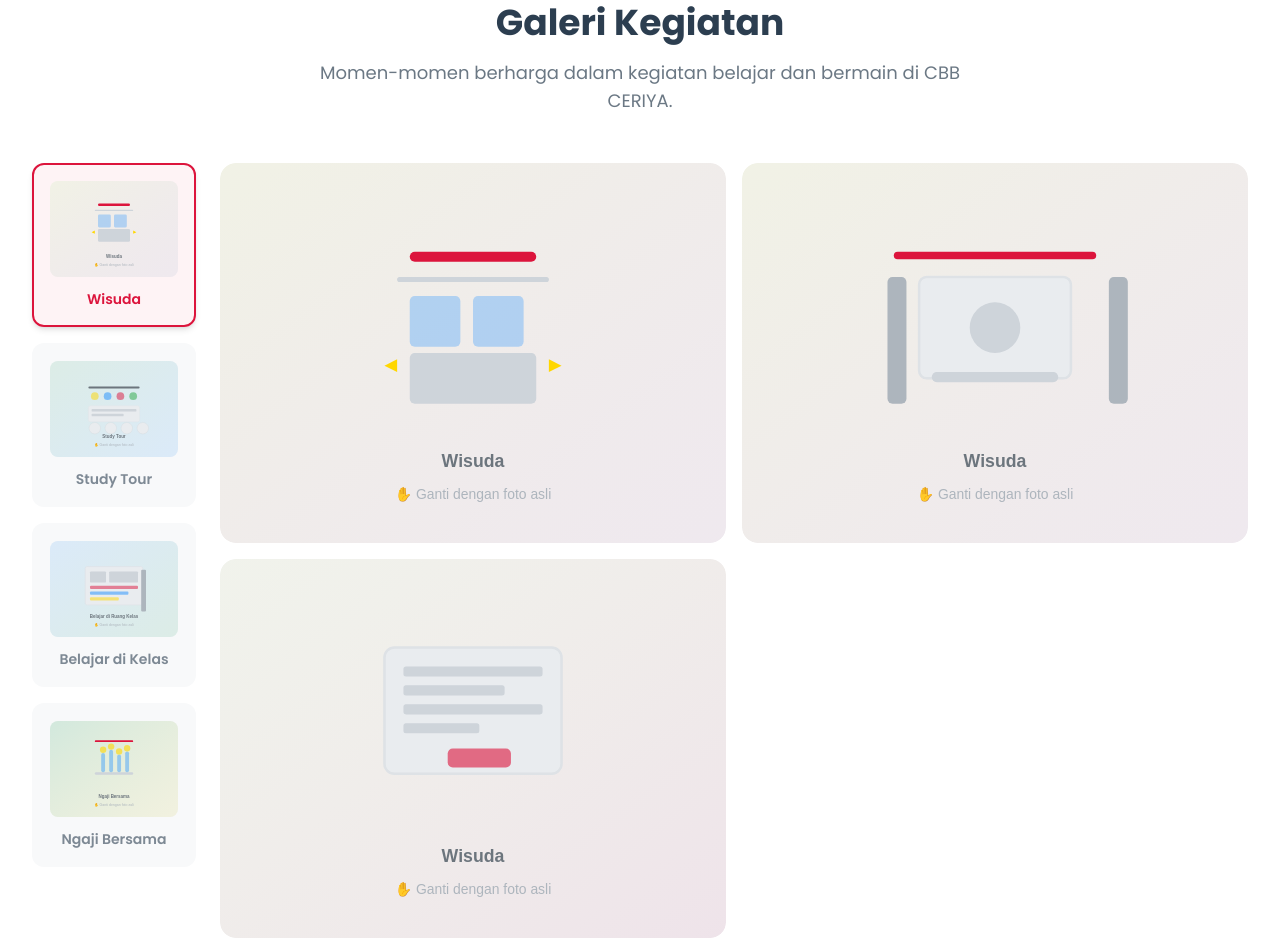
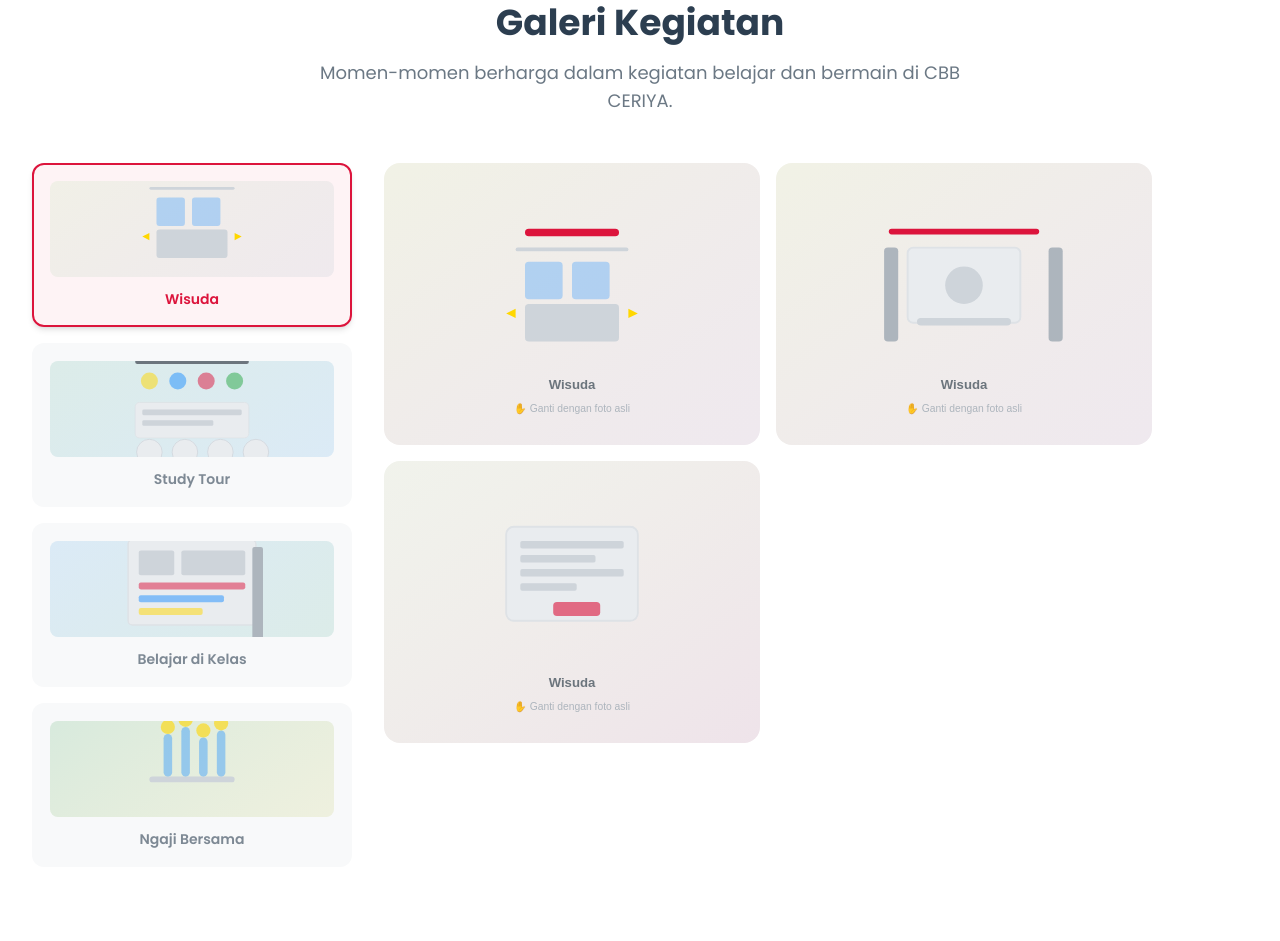
Before and after one commit to FarrelGhozy/web-profile-cbb-ceriya, a website built with Vite: page index.html in a window 1280 px wide. Shown: the part 2535-3476 px from the top of the page. Built offline with nearby package versions, Linux system fonts and the light colour scheme.

Commit message:
style: balance gallery sidebar and content proportions
- Sidebar: lg:w-80 with shrink-0 (fixed ~320px)
- Content: flex-1 with lg:max-w-3xl (max ~768px)
- Gap increased from 6 to 8 on desktop
- Prevents right side from being too wide vs sidebar

```diff
--- a/index.html
+++ b/index.html
@@ -356,11 +356,11 @@
         <div class="container-section">
           <h2 class="section-title">Galeri Kegiatan</h2>
           <p class="section-subtitle">Momen-momen berharga dalam kegiatan belajar dan bermain di CBB CERIYA.</p>
-          <div class="flex flex-col gap-6 lg:flex-row lg:items-start" data-animate>
-            <div class="hide-scrollbar overflow-x-auto pb-1 lg:overflow-visible lg:pb-0">
+          <div class="flex flex-col gap-6 lg:flex-row lg:items-start lg:gap-8" data-animate>
+            <div class="hide-scrollbar overflow-x-auto pb-1 lg:w-80 lg:shrink-0 lg:overflow-visible lg:pb-0">
               <aside class="flex w-max flex-row gap-2 lg:w-full lg:flex-col lg:gap-4" id="gallery-tabs" role="tablist" aria-label="Kategori galeri"></aside>
             </div>
-            <div class="min-h-0 flex-1" id="gallery-content">
+            <div class="min-h-0 flex-1 lg:max-w-3xl" id="gallery-content">
               <div class="grid grid-cols-2 gap-3 sm:gap-4" id="gallery-grid"></div>
             </div>
           </div>
```
